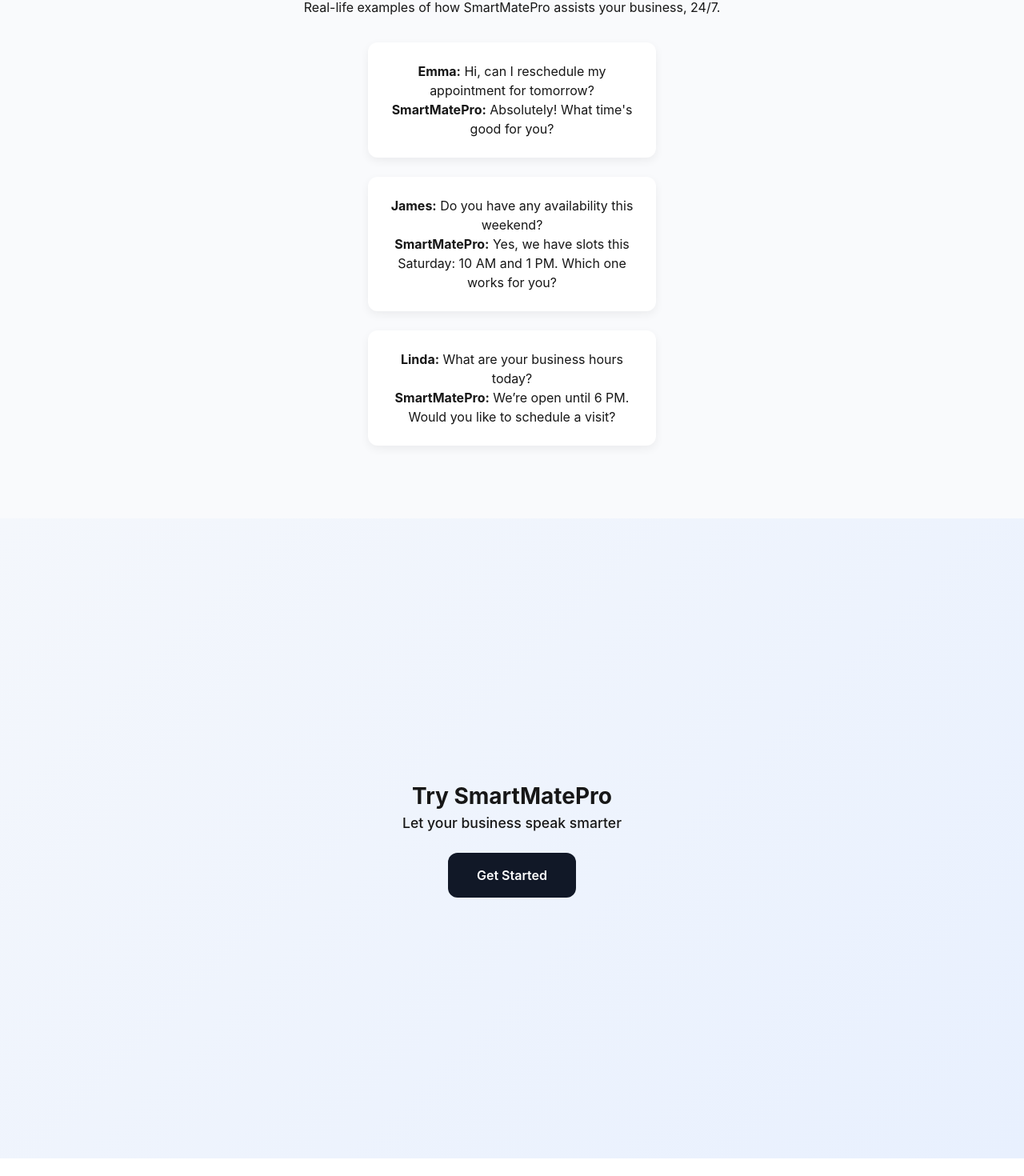
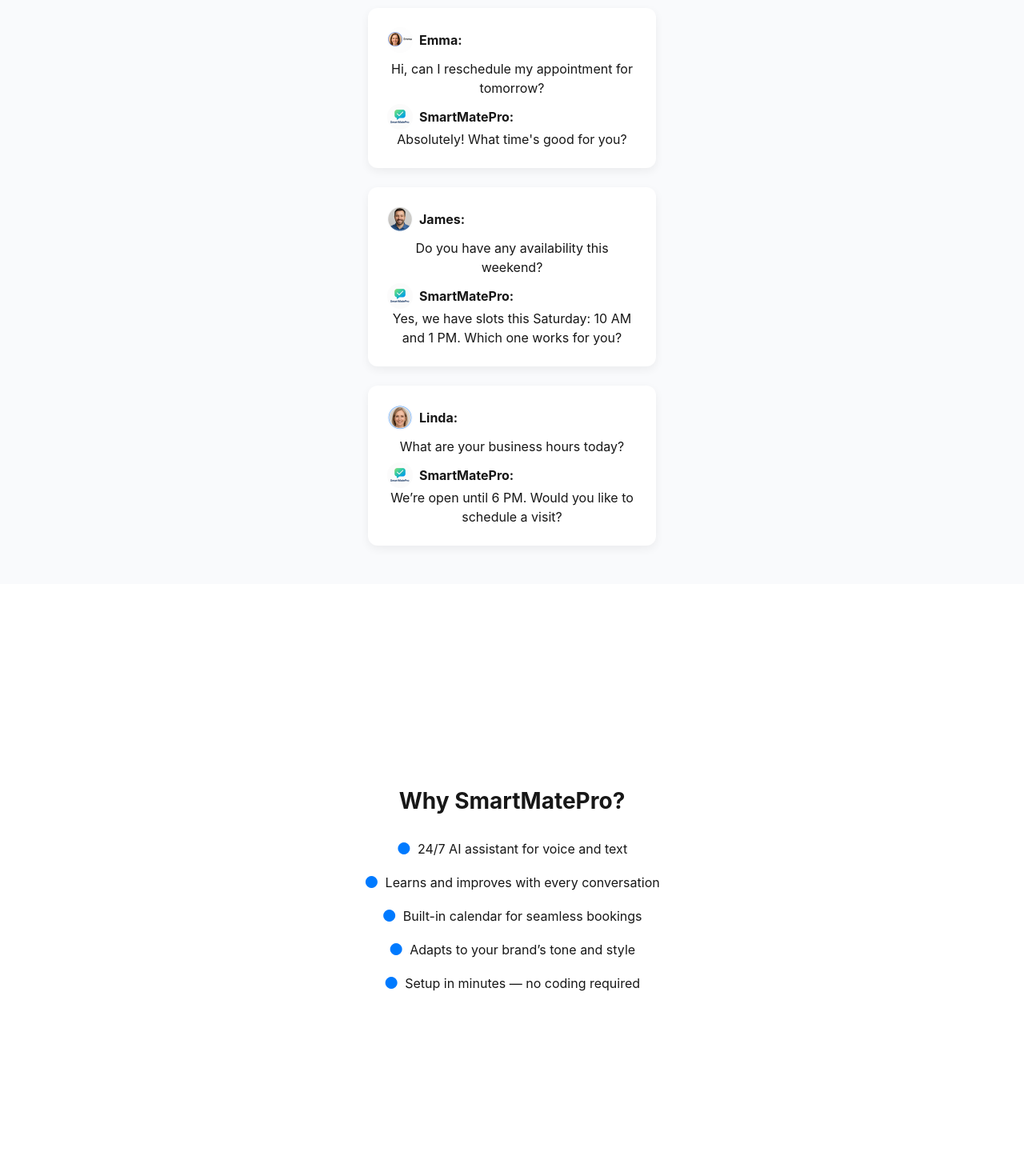
Before and after one commit to BekturUbykeev/smartmatepro, a Next.js app: page / in a window 1280 px wide. Shown: the part 952-2422 px from the top of the page at 80% size. Before the commit the page ends 2400 px from the top, so only its background shows below. Built offline with nearby package versions, Linux system fonts and the light colour scheme.

Commit message:
Add Why SmartMatePro section and restore avatars in chat examples

```diff
--- a/pages/index.jsx
+++ b/pages/index.jsx
@@ -68,18 +68,75 @@
           alignItems: 'center'
         }}>
           <div style={{ maxWidth: '360px', width: '90%', padding: '1.5rem', background: '#fff', borderRadius: '12px', boxShadow: '0 4px 12px rgba(0,0,0,0.06)' }}>
-            <p><strong>Emma:</strong> Hi, can I reschedule my appointment for tomorrow?</p>
-            <p><strong>SmartMatePro:</strong> Absolutely! What time's good for you?</p>
+            <div style={{ display: 'flex', alignItems: 'center', marginBottom: '0.5rem' }}>
+              <img src="/avatars/emma.png" alt="Emma" style={{ width: '32px', height: '32px', borderRadius: '999px', marginRight: '0.5rem' }} />
+              <strong>Emma:</strong>
+            </div>
+            <p>Hi, can I reschedule my appointment for tomorrow?</p>
+            <div style={{ display: 'flex', alignItems: 'center', marginTop: '0.5rem' }}>
+              <img src="/avatars/smartmatepro.png" alt="SmartMatePro" style={{ width: '32px', height: '32px', borderRadius: '999px', marginRight: '0.5rem' }} />
+              <strong>SmartMatePro:</strong>
+            </div>
+            <p>Absolutely! What time's good for you?</p>
           </div>
           <div style={{ maxWidth: '360px', width: '90%', padding: '1.5rem', background: '#fff', borderRadius: '12px', boxShadow: '0 4px 12px rgba(0,0,0,0.06)' }}>
-            <p><strong>James:</strong> Do you have any availability this weekend?</p>
-            <p><strong>SmartMatePro:</strong> Yes, we have slots this Saturday: 10 AM and 1 PM. Which one works for you?</p>
+            <div style={{ display: 'flex', alignItems: 'center', marginBottom: '0.5rem' }}>
+              <img src="/avatars/james.png" alt="James" style={{ width: '32px', height: '32px', borderRadius: '999px', marginRight: '0.5rem' }} />
+              <strong>James:</strong>
+            </div>
+            <p>Do you have any availability this weekend?</p>
+            <div style={{ display: 'flex', alignItems: 'center', marginTop: '0.5rem' }}>
+              <img src="/avatars/smartmatepro.png" alt="SmartMatePro" style={{ width: '32px', height: '32px', borderRadius: '999px', marginRight: '0.5rem' }} />
+              <strong>SmartMatePro:</strong>
+            </div>
+            <p>Yes, we have slots this Saturday: 10 AM and 1 PM. Which one works for you?</p>
           </div>
           <div style={{ maxWidth: '360px', width: '90%', padding: '1.5rem', background: '#fff', borderRadius: '12px', boxShadow: '0 4px 12px rgba(0,0,0,0.06)' }}>
-            <p><strong>Linda:</strong> What are your business hours today?</p>
-            <p><strong>SmartMatePro:</strong> We’re open until 6 PM. Would you like to schedule a visit?</p>
+            <div style={{ display: 'flex', alignItems: 'center', marginBottom: '0.5rem' }}>
+              <img src="/avatars/linda.png" alt="Linda" style={{ width: '32px', height: '32px', borderRadius: '999px', marginRight: '0.5rem' }} />
+              <strong>Linda:</strong>
+            </div>
+            <p>What are your business hours today?</p>
+            <div style={{ display: 'flex', alignItems: 'center', marginTop: '0.5rem' }}>
+              <img src="/avatars/smartmatepro.png" alt="SmartMatePro" style={{ width: '32px', height: '32px', borderRadius: '999px', marginRight: '0.5rem' }} />
+              <strong>SmartMatePro:</strong>
+            </div>
+            <p>We’re open until 6 PM. Would you like to schedule a visit?</p>
           </div>
         </div>
+      </motion.section>
+
+      {/* Why SmartMatePro section */}
+      <motion.section
+        initial={{ opacity: 0, y: 40 }}
+        whileInView={{ opacity: 1, y: 0 }}
+        viewport={{ once: true }}
+        transition={{ duration: 0.8 }}
+        style={{
+          padding: '3rem 1.5rem',
+          background: '#ffffff',
+          minHeight: '100vh',
+          display: 'flex',
+          flexDirection: 'column',
+          justifyContent: 'center',
+          alignItems: 'center',
+          textAlign: 'center'
+        }}
+      >
+        <h2 style={{ fontSize: '1.75rem', fontWeight: 700 }}>Why SmartMatePro?</h2>
+        <ul style={{ listStyle: 'none', padding: 0, fontSize: '1rem', margin: '1.5rem 0' }}>
+          {[
+            "24/7 AI assistant for voice and text",
+            "Learns and improves with every conversation",
+            "Built-in calendar for seamless bookings",
+            "Adapts to your brand’s tone and style",
+            "Setup in minutes — no coding required"
+          ].map((item, i) => (
+            <li key={i} style={{ display: 'flex', alignItems: 'center', gap: '0.5rem', justifyContent: 'center', marginBottom: '0.75rem' }}>
+              <span style={{ fontSize: '1.25rem', color: '#007aff' }}>●</span> {item}
+            </li>
+          ))}
+        </ul>
       </motion.section>
 
       {/* Final CTA section */}
```
